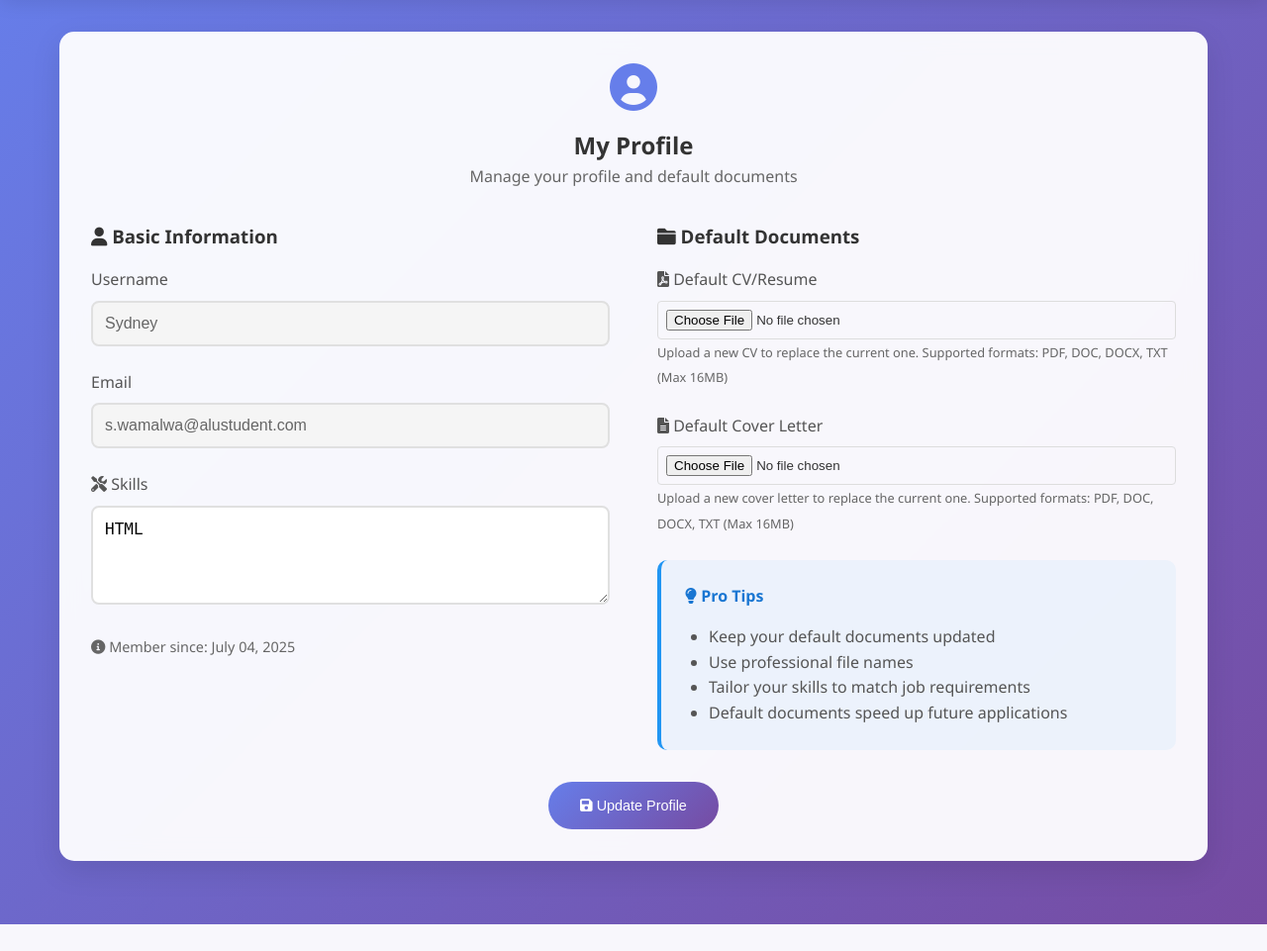
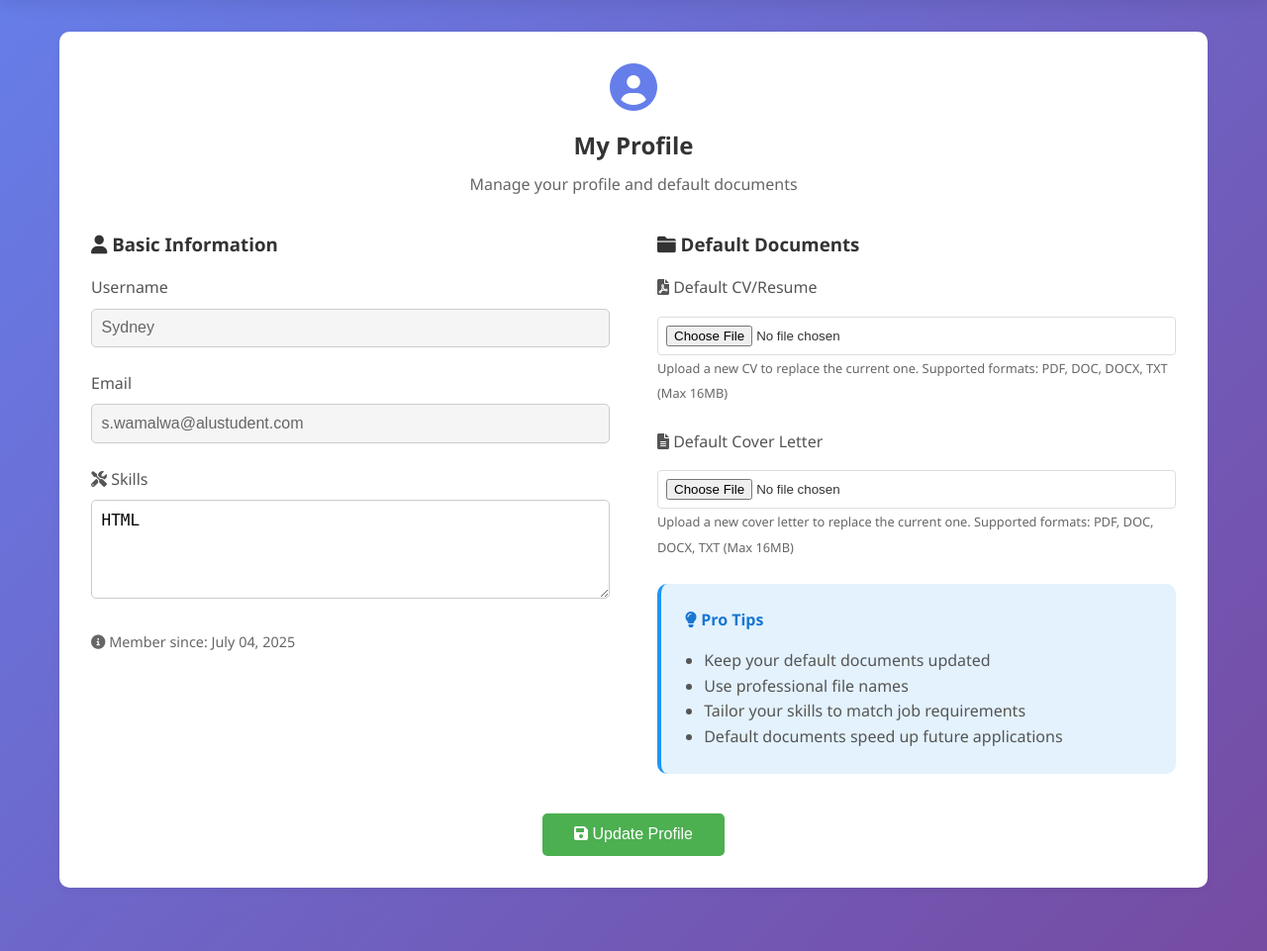
Before and after one commit to WamalwaSydney/InterLink_Rwanda, a Flask app: page /profile in a window 1280 px wide. Shown: the part 46-1007 px from the top of the page at 99% size. Before the commit the page ends 980 px from the top, so only its background shows below. Run offline with Flask 3, Linux system fonts and the light colour scheme; a user stored in the database is signed in.

Commit message:
Improve profile page UI: spacing, icons, layout

```diff
--- a/interlink_rwanda/templates/profile.html
+++ b/interlink_rwanda/templates/profile.html
@@ -3,60 +3,57 @@
 {% block title %}My Profile - InterLink Rwanda{% endblock %}
 
 {% block content %}
-<div class="content-card">
+<div class="content-card" style="padding: 2rem; background: #fff; border-radius: 10px; box-shadow: 0 2px 8px rgba(0,0,0,0.05);">
     <div style="text-align: center; margin-bottom: 2rem;">
         <i class="fas fa-user-circle" style="font-size: 3rem; color: #667eea; margin-bottom: 1rem;"></i>
-        <h2>My Profile</h2>
-        <p style="color: #666;">Manage your profile and default documents</p>
+        <h2 style="margin: 0;">My Profile</h2>
+        <p style="color: #666; margin-top: 0.5rem;">Manage your profile and default documents</p>
     </div>
 
     <form method="POST" enctype="multipart/form-data">
         <div style="display: grid; grid-template-columns: 1fr 1fr; gap: 3rem;">
+            <!-- Basic Info -->
             <div>
                 <h3 style="color: #333; margin-bottom: 1rem;">
                     <i class="fas fa-user"></i> Basic Information
                 </h3>
 
-                <div class="form-group">
+                <div class="form-group" style="margin-bottom: 1.5rem;">
                     <label>Username</label>
                     <input type="text" value="{{ user.username }}" disabled
-                           style="background: #f5f5f5; color: #666;">
+                           style="width: 100%; padding: 0.6rem; border: 1px solid #ccc; border-radius: 5px; background: #f5f5f5; color: #666;">
                 </div>
 
-                <div class="form-group">
+                <div class="form-group" style="margin-bottom: 1.5rem;">
                     <label>Email</label>
                     <input type="email" value="{{ user.email }}" disabled
-                           style="background: #f5f5f5; color: #666;">
+                           style="width: 100%; padding: 0.6rem; border: 1px solid #ccc; border-radius: 5px; background: #f5f5f5; color: #666;">
                 </div>
 
-                <div class="form-group">
-                    <label for="skills">
-                        <i class="fas fa-tools"></i> Skills
-                    </label>
+                <div class="form-group" style="margin-bottom: 1.5rem;">
+                    <label for="skills"><i class="fas fa-tools"></i> Skills</label>
                     <textarea id="skills" name="skills"
                               placeholder="List your skills (e.g., Python, JavaScript, Marketing, Design)"
-                              style="min-height: 100px;">{{ user.skills or '' }}</textarea>
+                              style="width: 100%; min-height: 100px; padding: 0.6rem; border: 1px solid #ccc; border-radius: 5px;">{{ user.skills or '' }}</textarea>
                 </div>
 
-                <div class="form-group">
-                    <p style="color: #666; font-size: 0.9rem;">
-                        <i class="fas fa-info-circle"></i>
-                        Member since: {{ user.created_at.strftime('%B %d, %Y') }}
-                    </p>
+                <div class="form-group" style="color: #666; font-size: 0.9rem;">
+                    <i class="fas fa-info-circle"></i>
+                    Member since: {{ user.created_at.strftime('%B %d, %Y') }}
                 </div>
             </div>
 
+            <!-- Default Documents -->
             <div>
                 <h3 style="color: #333; margin-bottom: 1rem;">
                     <i class="fas fa-folder"></i> Default Documents
                 </h3>
 
-                <div class="form-group">
-                    <label for="default_cv">
-                        <i class="fas fa-file-pdf"></i> Default CV/Resume
-                    </label>
+                <!-- CV -->
+                <div class="form-group" style="margin-bottom: 1.5rem;">
+                    <label for="default_cv"><i class="fas fa-file-pdf"></i> Default CV/Resume</label>
                     {% if user.default_cv %}
-                        <div style="background: rgba(76, 175, 80, 0.05); padding: 1rem; border-radius: 8px; margin-bottom: 1rem; border-left: 4px solid #4caf50;">
+                        <div style="background: #e8f5e9; padding: 1rem; border-radius: 8px; border-left: 4px solid #4caf50; margin-top: 0.5rem;">
                             <p style="margin: 0; color: #2e7d32;">
                                 <i class="fas fa-check-circle"></i> Current CV: {{ user.default_cv }}
                                 <br>
@@ -68,18 +65,17 @@
                         </div>
                     {% endif %}
                     <input type="file" id="default_cv" name="default_cv" accept=".pdf,.doc,.docx,.txt"
-                           style="width: 100%; padding: 0.5rem; border: 1px solid #ddd; border-radius: 4px;">
+                           style="width: 100%; padding: 0.5rem; border: 1px solid #ddd; border-radius: 4px; margin-top: 0.5rem;">
                     <small style="color: #666; font-size: 0.8rem;">
                         Upload a new CV to replace the current one. Supported formats: PDF, DOC, DOCX, TXT (Max 16MB)
                     </small>
                 </div>
 
-                <div class="form-group">
-                    <label for="default_cover_letter">
-                        <i class="fas fa-file-alt"></i> Default Cover Letter
-                    </label>
+                <!-- Cover Letter -->
+                <div class="form-group" style="margin-bottom: 1.5rem;">
+                    <label for="default_cover_letter"><i class="fas fa-file-alt"></i> Default Cover Letter</label>
                     {% if user.default_cover_letter %}
-                        <div style="background: rgba(76, 175, 80, 0.05); padding: 1rem; border-radius: 8px; margin-bottom: 1rem; border-left: 4px solid #4caf50;">
+                        <div style="background: #e8f5e9; padding: 1rem; border-radius: 8px; border-left: 4px solid #4caf50; margin-top: 0.5rem;">
                             <p style="margin: 0; color: #2e7d32;">
                                 <i class="fas fa-check-circle"></i> Current Cover Letter: {{ user.default_cover_letter }}
                                 <br>
@@ -91,17 +87,18 @@
                         </div>
                     {% endif %}
                     <input type="file" id="default_cover_letter" name="default_cover_letter" accept=".pdf,.doc,.docx,.txt"
-                           style="width: 100%; padding: 0.5rem; border: 1px solid #ddd; border-radius: 4px;">
+                           style="width: 100%; padding: 0.5rem; border: 1px solid #ddd; border-radius: 4px; margin-top: 0.5rem;">
                     <small style="color: #666; font-size: 0.8rem;">
                         Upload a new cover letter to replace the current one. Supported formats: PDF, DOC, DOCX, TXT (Max 16MB)
                     </small>
                 </div>
 
-                <div style="background: rgba(33, 150, 243, 0.05); padding: 1.5rem; border-radius: 10px; border-left: 4px solid #2196f3;">
+                <!-- Tips -->
+                <div style="background: #e3f2fd; padding: 1.5rem; border-radius: 10px; border-left: 4px solid #2196f3;">
                     <h4 style="color: #1976d2; margin-bottom: 1rem;">
                         <i class="fas fa-lightbulb"></i> Pro Tips
                     </h4>
-                    <ul style="color: #555; padding-left: 1.5rem; margin: 0;">
+                    <ul style="color: #555; padding-left: 1.2rem; margin: 0;">
                         <li>Keep your default documents updated</li>
                         <li>Use professional file names</li>
                         <li>Tailor your skills to match job requirements</li>
@@ -111,8 +108,9 @@
             </div>
         </div>
 
-        <div style="margin-top: 2rem; text-align: center;">
-            <button type="submit" class="btn btn-primary" style="padding: 1rem 2rem;">
+        <!-- Submit -->
+        <div style="margin-top: 2.5rem; text-align: center;">
+            <button type="submit" style="background: #4caf50; color: white; padding: 0.8rem 2rem; border: none; border-radius: 5px; font-size: 1rem; cursor: pointer;">
                 <i class="fas fa-save"></i> Update Profile
             </button>
         </div>
```
Also changed, not shown: 1 other file.
